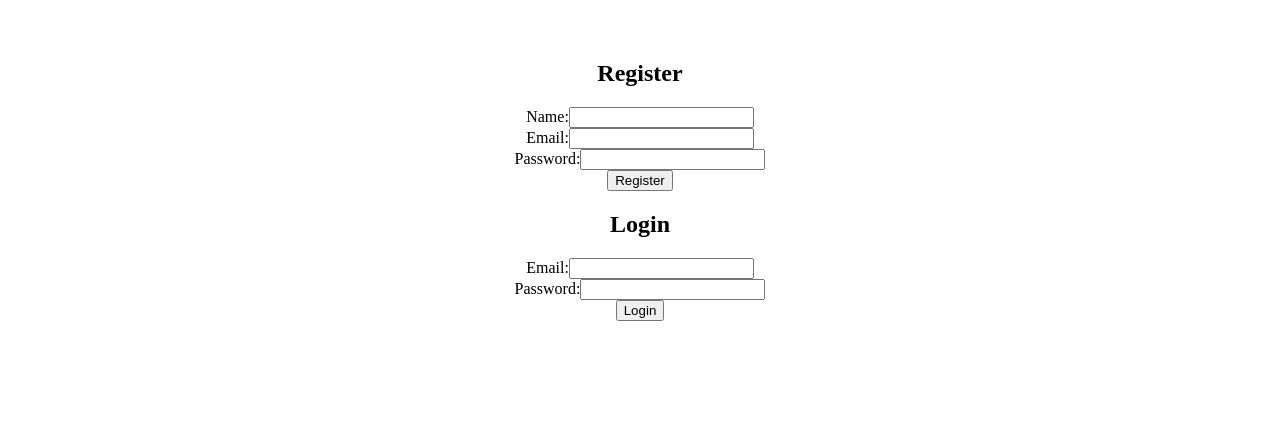
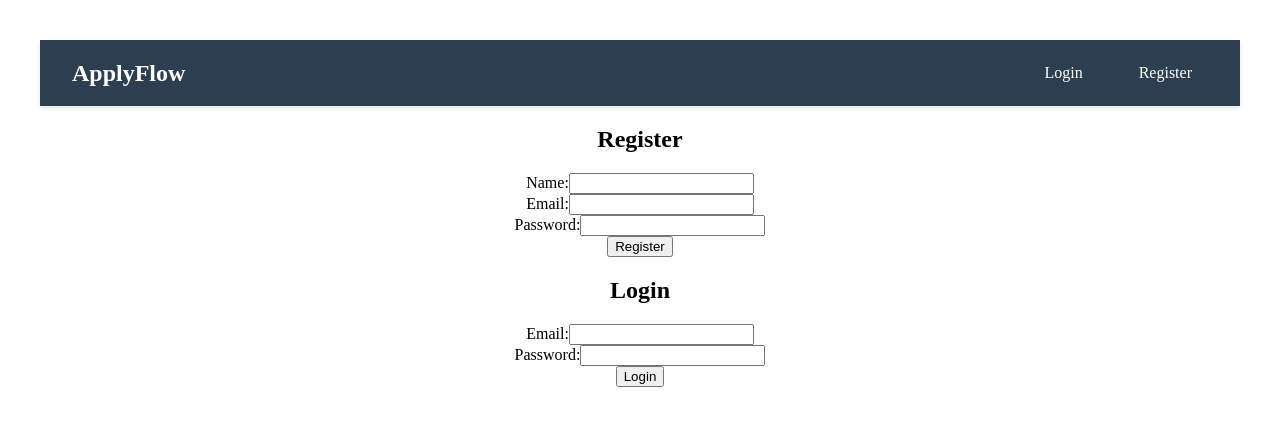
Before and after one commit to CaseyDevs/ApplyFlow, a React app in the folder frontend/: page / in a window 1280 px wide. Shown: the top 426 px of the page. Built offline with nearby package versions, Linux system fonts and the light colour scheme; no server answers; the HTML template or start-up script is replaced by a standard one.

Commit message:
feat: basic navbar component

```diff
--- a/frontend/src/App.tsx
+++ b/frontend/src/App.tsx
@@ -4,37 +4,23 @@ import ApplicationsPage from './pages/ApplicationsPage'
 import LoginPage from './pages/LoginPage'
 import RegisterPage from './pages/RegisterPage'
 import { useAuth } from './context/AuthContext'
-import { logoutUser } from './api/auth/logout'
+import Navbar from './components/Navbar'
 
 function App() {
-  const {loading, user, refreshUser } = useAuth();
+  const {loading, user } = useAuth();
   const [isLoggedIn, setIsLoggedIn] = useState<Boolean>(false);
 
   useEffect(() => {
-    if (user != null) {
-      setIsLoggedIn(true)
-    }
+    setIsLoggedIn(user != null);
   }, [user])
 
-  async function handleLogout() {
-    try {
-      await logoutUser;
-      await refreshUser;
-      setIsLoggedIn(false);
-    } catch (err) {
-      return err;
-    }
-  }
+  if (loading) return <p>Loading...</p>;
 
   return (
     <>
-      {loading && <p>Loading...</p>}
+      <Navbar />
       {isLoggedIn
-        ?
-        <>
-          <ApplicationsPage />
-          <button onClick={handleLogout}>Logout</button>
-        </>
+        ? <ApplicationsPage />
         :
         <>
           <RegisterPage />
--- /dev/null
+++ b/frontend/src/components/Navbar.css
@@ -0,0 +1,61 @@
+.navbar {
+    display: flex;
+    justify-content: space-between;
+    align-items: center;
+    padding: 1rem 2rem;
+    background-color: #2c3e50;
+    color: white;
+    box-shadow: 0 2px 4px rgba(0, 0, 0, 0.1);
+}
+
+.navbar-brand h1 {
+    margin: 0;
+    font-size: 1.5rem;
+    font-weight: 600;
+}
+
+.navbar-menu {
+    display: flex;
+    list-style: none;
+    margin: 0;
+    padding: 0;
+    gap: 1.5rem;
+    align-items: center;
+}
+
+.navbar-menu li {
+    display: flex;
+    align-items: center;
+}
+
+.navbar-link {
+    color: white;
+    text-decoration: none;
+    padding: 0.5rem 1rem;
+    border-radius: 4px;
+    transition: background-color 0.2s;
+}
+
+.navbar-link:hover {
+    background-color: rgba(255, 255, 255, 0.1);
+}
+
+.navbar-button {
+    background-color: #e74c3c;
+    color: white;
+    border: none;
+    padding: 0.5rem 1rem;
+    border-radius: 4px;
+    cursor: pointer;
+    font-size: 1rem;
+    transition: background-color 0.2s;
+}
+
+.navbar-button:hover {
+    background-color: #c0392b;
+}
+
+.navbar-user {
+    color: #ecf0f1;
+    font-size: 0.95rem;
+}
--- /dev/null
+++ b/frontend/src/components/Navbar.tsx
@@ -0,0 +1,47 @@
+import { useAuth } from "../context/AuthContext";
+import { logoutUser } from "../api/auth/logout";
+import "./Navbar.css";
+
+export default function Navbar() {
+    const { user, refreshUser } = useAuth();
+
+    const handleLogout = async () => {
+        try {
+            await logoutUser();
+            await refreshUser();
+        } catch (err) {
+            console.error("Logout failed:", err);
+        }
+    };
+
+    return (
+        <nav className="navbar">
+            <div className="navbar-brand">
+                <h1>ApplyFlow</h1>
+            </div>
+            <ul className="navbar-menu">
+                {user ? (
+                    <>
+                        <li>
+                            <span className="navbar-user">Hi, {user.username || user.email}</span>
+                        </li>
+                        <li>
+                            <button onClick={handleLogout} className="navbar-button">
+                                Logout
+                            </button>
+                        </li>
+                    </>
+                ) : (
+                    <>
+                        <li>
+                            <a href="#login" className="navbar-link">Login</a>
+                        </li>
+                        <li>
+                            <a href="#register" className="navbar-link">Register</a>
+                        </li>
+                    </>
+                )}
+            </ul>
+        </nav>
+    );
+}
```
